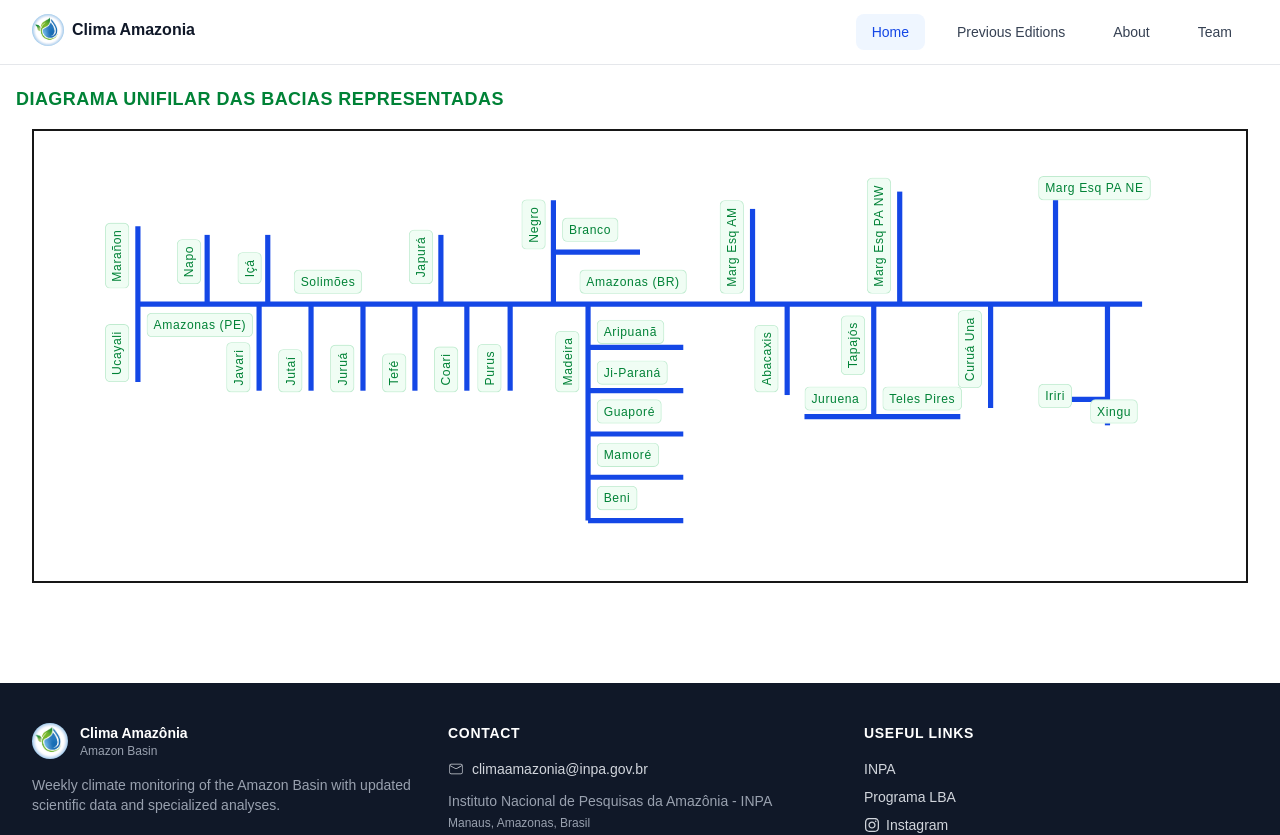
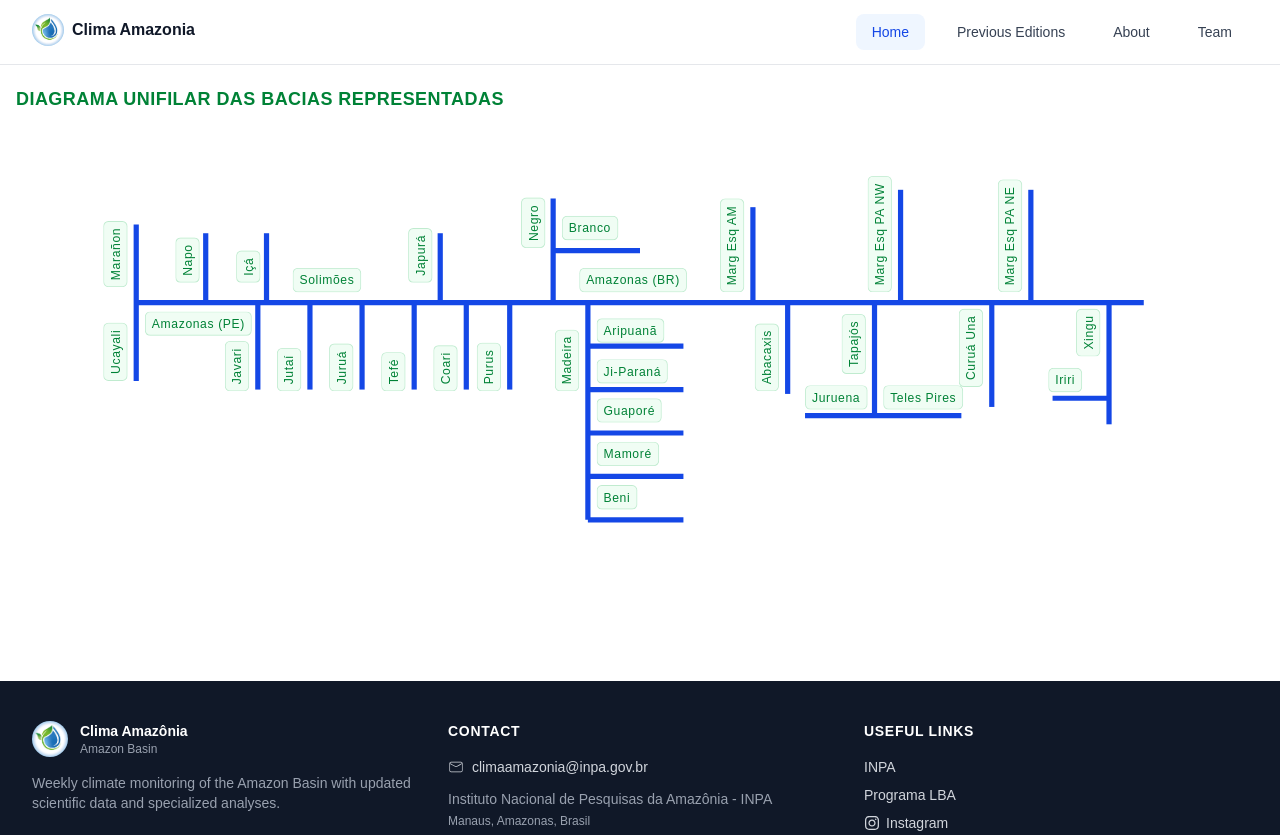
Before and after one commit to inacioigne/clima-amazonia, a Next.js app: page /en/unifilar in a window 1280 px wide. Shown: the top 835 px of the page. Built offline with nearby package versions, Linux system fonts and the light colour scheme.

Commit message:
10/02/2026

```diff
--- a/app/[lang]/unifilar/page.tsx
+++ b/app/[lang]/unifilar/page.tsx
@@ -31,7 +31,7 @@ const badges: Badge[] = [
 
   { id: "marg-esq-am", label: "Marg Esq AM", href: "/rios/marg-esq-am", x: 720, y: 60, w: 170, h: 44, transform: "rotate(-90 820 88)" },
   { id: "marg-esq-pa-nw", label: "Marg Esq PA NW", href: "/rios/marg-esq-pa-nw", x: 720, y: 230, w: 190, h: 44, transform: "rotate(-90 820 88)" },
-  { id: "marg-esq-pa-ne", label: "Marg Esq PA NE", href: "/rios/marg-esq-pa-ne", x: 1160, y: 52, w: 190, h: 44, variant: "soft" },
+  { id: "marg-esq-pa-ne", label: "Marg Esq PA NE", href: "/rios/marg-esq-pa-ne", x: 720, y: 380, w: 190, h: 44, transform: "rotate(-90 820 88)" },
 
   { id: "javari", label: "Javari", href: "/rios/javari", x: 80, y: 420, w: 120, h: 44, transform: "rotate(-90 92 290)"  },
   { id: "jutai", label: "Jutaí", href: "/rios/jutai", x: 80, y: 480, w: 110, h: 44, transform: "rotate(-90 92 290)" },
@@ -55,8 +55,8 @@ const badges: Badge[] = [
 
   { id: "curua-una", label: "Curuá Una", href: "/rios/curua-una", x: 85, y: 1265, w: 160, h: 44, transform: "rotate(-90 92 290)" },
 
-  { id: "xingu", label: "Xingu", href: "/rios/xingu", x: 1220, y: 310, w: 110, h: 44, variant: "soft" },
-  { id: "iriri", label: "Iriri", href: "/rios/iriri", x: 1160, y: 292, w: 90, h: 44, variant: "soft" },
+  { id: "xingu", label: "Xingu", href: "/rios/xingu", x: 120, y: 1400, w: 110, h: 44, transform: "rotate(-90 92 290)" },
+  { id: "iriri", label: "Iriri", href: "/rios/iriri", x: 1170, y: 275, w: 90, h: 44 },
 ];
 
 function BadgeLink({ b }: { b: Badge }) {
@@ -96,8 +96,8 @@ export default async function Home({
         Diagrama unifilar das bacias representadas
       </p>
       <div className="w-full overflow-x-auto bg-white p-4">
-        <div className="min-w-275 border-2">
-          <svg viewBox="0 0 1400 520" //className="h-full w-full"
+        <div className="min-w-275">
+          <svg viewBox="0 0 1400 520"
           >
             <path className="stroke-blue-700 stroke-6 fill-none" d="M 120 200 H 1280" />
             {/* Ucayali / Marañon */}
@@ -114,7 +114,7 @@ export default async function Home({
             {/* Margens acima */}
             <path className="stroke-blue-700 stroke-6 fill-none" d="M 830 200 V 90" />
             <path className="stroke-blue-700 stroke-6 fill-none" d="M 1000 200 V 70" />
-            <path className="stroke-blue-700 stroke-6 fill-none" d="M 1180 200 V 70" />
+            <path className="stroke-blue-700 stroke-6 fill-none" d="M 1150 200 V 70" />
             {/* Ramos abaixo (esquerda) */}
             <path className="stroke-blue-700 stroke-6 fill-none" d="M 260 200 V 300" />
             <path className="stroke-blue-700 stroke-6 fill-none" d="M 320 200 V 300" />
```
